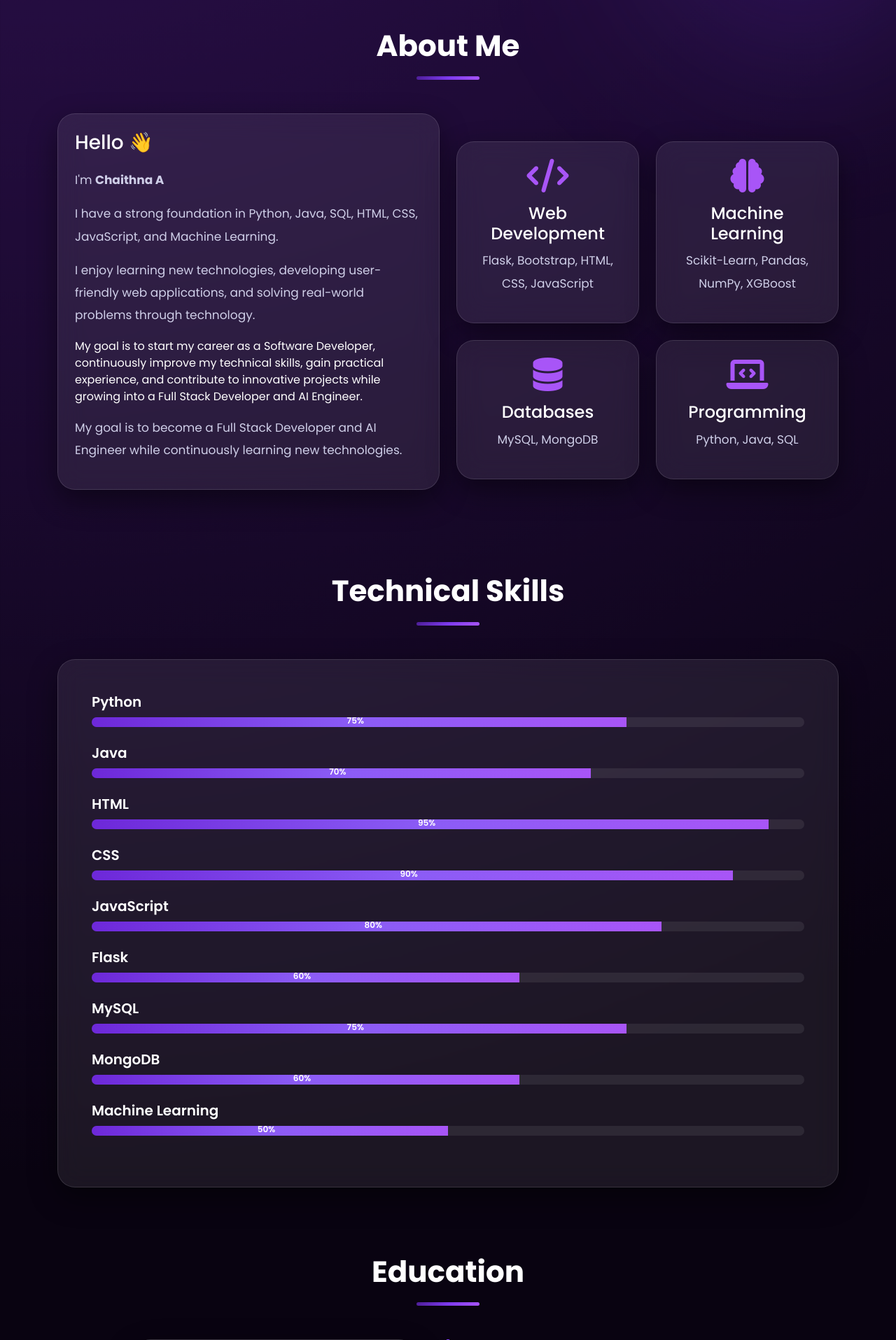
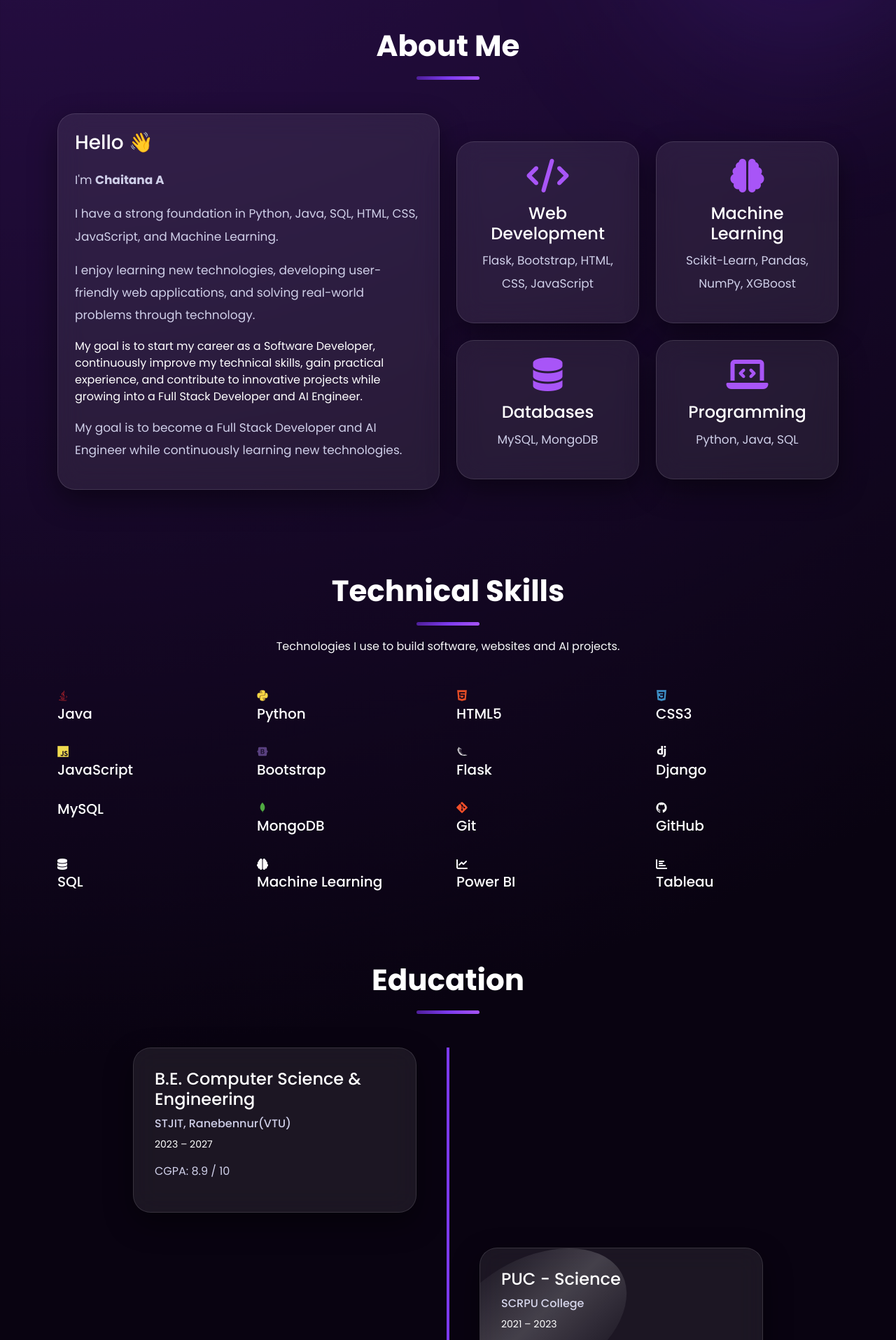
Before and after one commit to achaithana35-alt/Portfolio1, a Flask app: page / in a window 1280 px wide; the page is wider, and only the part inside the window is pictured. Shown: the part 1007-2922 px from the top of that part at 70% size. Run offline with Flask 3, Linux system fonts and the light colour scheme; some libraries are stand-ins or nearby versions.

Commit message:
Update index.html

```diff
--- a/templates/index.html
+++ b/templates/index.html
@@ -13,7 +13,7 @@
     <!-- Font Awesome -->
     <link rel="stylesheet"
         href="https://cdnjs.cloudflare.com/ajax/libs/font-awesome/6.5.2/css/all.min.css">
-
+    <link rel="stylesheet" href="https://cdn.jsdelivr.net/gh/devicons/devicon@latest/devicon.min.css">
     <!-- AOS Animation -->
     <link href="https://unpkg.com/aos@2.3.4/dist/aos.css" rel="stylesheet">
 
@@ -226,7 +226,7 @@ achaithana35-alt">
 
                     <p>
 
-                        I'm <strong>Chaithna A</strong>
+                        I'm <strong>Chaitana A</strong>
 
                     </p>
 
@@ -345,7 +345,6 @@ My goal is to start my career as a Software Developer, continuously improve my t
     </div>
 
 </section>
-
 <!-- ==========================================
                 SKILLS SECTION
 =========================================== -->
@@ -355,152 +354,129 @@ My goal is to start my career as a Software Developer, continuously improve my t
     <div class="container">
 
         <div class="text-center mb-5">
+            <h2 class="section-title">
+                Technical Skills
+            </h2>
+            <div class="title-line"></div>
 
-            <h2 class="section-title">
-
-                Technical Skills
-
-            </h2>
-
-            <div class="title-line"></div>
+            <p class="text-light mt-3">
+                Technologies I use to build software, websites and AI projects.
+            </p>
 
         </div>
 
-        <div class="glass-card p-5">
+        <div class="row g-4">
 
-            <div class="skill">
-
-                <h5>Python</h5>
-
-                <div class="progress">
-
-                    <div class="progress-bar"
-                        style="width:75%">
-                        75%
-                    </div>
-
+            <div class="col-lg-3 col-md-4 col-6">
+                <div class="skill-card">
+                    <i class="devicon-java-plain colored"></i>
+                    <h5>Java</h5>
                 </div>
-
             </div>
 
-            <div class="skill mt-4">
-
-                <h5>Java</h5>
-
-                <div class="progress">
-
-                    <div class="progress-bar"
-                        style="width:70%">
-                        70%
-                    </div>
-
+            <div class="col-lg-3 col-md-4 col-6">
+                <div class="skill-card">
+                    <i class="devicon-python-plain colored"></i>
+                    <h5>Python</h5>
                 </div>
-
             </div>
 
-            <div class="skill mt-4">
-
-                <h5>HTML</h5>
-
-                <div class="progress">
-
-                    <div class="progress-bar"
-                        style="width:95%">
-                        95%
-                    </div>
-
+            <div class="col-lg-3 col-md-4 col-6">
+                <div class="skill-card">
+                    <i class="devicon-html5-plain colored"></i>
+                    <h5>HTML5</h5>
                 </div>
-
             </div>
 
-            <div class="skill mt-4">
-
-                <h5>CSS</h5>
-
-                <div class="progress">
-
-                    <div class="progress-bar"
-                        style="width:90%">
-                        90%
-                    </div>
-
+            <div class="col-lg-3 col-md-4 col-6">
+                <div class="skill-card">
+                    <i class="devicon-css3-plain colored"></i>
+                    <h5>CSS3</h5>
                 </div>
-
             </div>
 
-            <div class="skill mt-4">
-
-                <h5>JavaScript</h5>
-
-                <div class="progress">
-
-                    <div class="progress-bar"
-                        style="width:80%">
-                        80%
-                    </div>
-
+            <div class="col-lg-3 col-md-4 col-6">
+                <div class="skill-card">
+                    <i class="devicon-javascript-plain colored"></i>
+                    <h5>JavaScript</h5>
                 </div>
-
             </div>
 
-            <div class="skill mt-4">
-
-                <h5>Flask</h5>
-
-                <div class="progress">
-
-                    <div class="progress-bar"
-                        style="width:60%">
-                        60%
-                    </div>
-
+            <div class="col-lg-3 col-md-4 col-6">
+                <div class="skill-card">
+                    <i class="devicon-bootstrap-plain colored"></i>
+                    <h5>Bootstrap</h5>
                 </div>
-
             </div>
 
-            <div class="skill mt-4">
-
-                <h5>MySQL</h5>
-
-                <div class="progress">
-
-                    <div class="progress-bar"
-                        style="width:75%">
-                        75%
-                    </div>
-
+            <div class="col-lg-3 col-md-4 col-6">
+                <div class="skill-card">
+                    <i class="devicon-flask-original"></i>
+                    <h5>Flask</h5>
                 </div>
-
             </div>
 
-            <div class="skill mt-4">
-
-                <h5>MongoDB</h5>
-
-                <div class="progress">
-
-                    <div class="progress-bar"
-                        style="width:60%">
-                        60%
-                    </div>
-
+            <div class="col-lg-3 col-md-4 col-6">
+                <div class="skill-card">
+                    <i class="devicon-django-plain"></i>
+                    <h5>Django</h5>
                 </div>
-
             </div>
 
-            <div class="skill mt-4">
+            <div class="col-lg-3 col-md-4 col-6">
+                <div class="skill-card">
+                    <i class="devicon-mysql-original colored"></i>
+                    <h5>MySQL</h5>
+                </div>
+            </div>
 
-                <h5>Machine Learning</h5>
+            <div class="col-lg-3 col-md-4 col-6">
+                <div class="skill-card">
+                    <i class="devicon-mongodb-plain colored"></i>
+                    <h5>MongoDB</h5>
+                </div>
+            </div>
 
-                <div class="progress">
+            <div class="col-lg-3 col-md-4 col-6">
+                <div class="skill-card">
+                    <i class="devicon-git-plain colored"></i>
+                    <h5>Git</h5>
+                </div>
+            </div>
 
-                    <div class="progress-bar"
-                        style="width:50%">
-                        50%
-                    </div>
+            <div class="col-lg-3 col-md-4 col-6">
+                <div class="skill-card">
+                    <i class="devicon-github-original"></i>
+                    <h5>GitHub</h5>
+                </div>
+            </div>
 
+            <div class="col-lg-3 col-md-4 col-6">
+                <div class="skill-card">
+                    <i class="fas fa-database"></i>
+                    <h5>SQL</h5>
                 </div>
+            </div>
 
+            <div class="col-lg-3 col-md-4 col-6">
+                <div class="skill-card">
+                    <i class="fas fa-brain"></i>
+                    <h5>Machine Learning</h5>
+                </div>
+            </div>
+
+            <div class="col-lg-3 col-md-4 col-6">
+                <div class="skill-card">
+                    <i class="fas fa-chart-line"></i>
+                    <h5>Power BI</h5>
+                </div>
+            </div>
+
+            <div class="col-lg-3 col-md-4 col-6">
+                <div class="skill-card">
+                    <i class="fas fa-chart-bar"></i>
+                    <h5>Tableau</h5>
+                </div>
             </div>
 
         </div>
```
